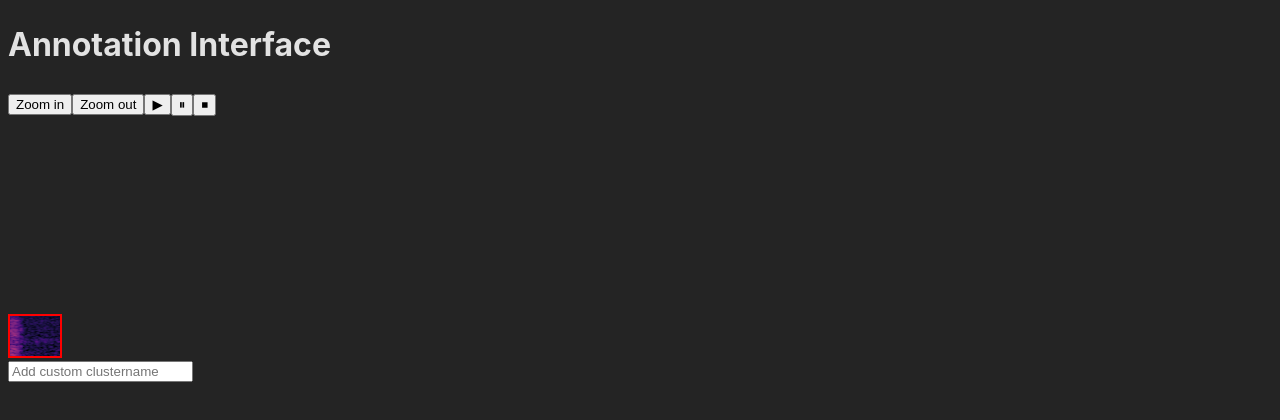
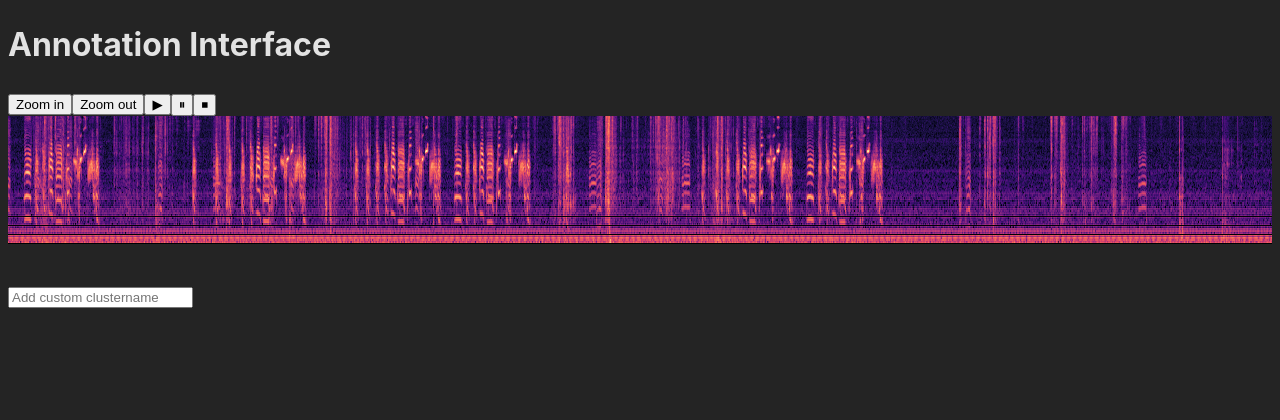
Before and after one commit to nccratliri-ml-wp/vocal-annotation-frontend, a React (Vite) app: page / in a window 1280 px wide. Shown: the top 420 px of the page. Built offline with nearby package versions, Linux system fonts and the light colour scheme.

Commit message:
Refactored zoom methods and draw Spectrogram methods. The spectrogram is no longer rendered in drawImage() but natively in CSS which allows to zoom in up to around 60k pixels without performance loss

```diff
--- a/src/Visuals.jsx
+++ b/src/Visuals.jsx
@@ -2,7 +2,7 @@ import {useEffect, useRef, useState} from "react";
 import Clusternames from "./assets/Clusternames.jsx"
 
 // TO DO
-// Labels without clusternames allowed?
+// Labels without clusternames allowed? numbers allowed, what's the max length?
 // Mockup Backend connection
 // Interpolation up to 200ms
 
@@ -22,8 +22,11 @@ class PlayHead{
 
 function drawSpectrogram(spectrogramImg, spectrogramCanvas, spectrogramContext, zoomLevel){
     spectrogramCanvas.width = zoomLevel
-    spectrogramCanvas.height = spectrogramImg.naturalHeight * 1.5
+    //spectrogramCanvas.height = spectrogramImg.naturalHeight * 1.5
     //spectrogramContext.drawImage(spectrogramImg, 0, 0, zoomLevel, spectrogramImg.naturalHeight * 1.5)
+
+    // background image rendered in CSS:
+    spectrogramCanvas.height = 128
 }
 
 function drawTimeline(spectrogramCanvas, timelineCanvas, timelineContext, audioLength, extraTimestamps){
@@ -102,8 +105,10 @@ function Visuals( {audioFile, audioLength, spectrogramImg} ){
     const timelineCanvasRef = useRef(null)
     const timelineContextRef = useRef(null)
 
+    const backgroundImageRef = useRef(null)
+
     const [zoomLevel, setZoomLevel] = useState(null)
-    const zoomLevelRef = useRef()
+    const zoomLevelRef = useRef(null)
 
     const [labels, setLabels] = useState([])
 
@@ -366,13 +371,22 @@ function Visuals( {audioFile, audioLength, spectrogramImg} ){
     }
 
     function handleClickZoomIn(){
-        setZoomLevel(spectrogramImg.naturalWidth)
-        zoomLevelRef.current = spectrogramImg.naturalWidth
+        //setZoomLevel(spectrogramImg.naturalWidth * 12)
+        //zoomLevelRef.current = spectrogramImg.naturalWidth * 12
+        setZoomLevel(currentState => currentState * 2)
+        zoomLevelRef.current = zoomLevelRef.current * 2
+        console.log(zoomLevelRef.current)
+        console.log(backgroundImageRef.current.style.background)
     }
 
     function handleClickZoomOut(){
-        setZoomLevel(canvasContainerRef.current.clientWidth)
-        zoomLevelRef.current = canvasContainerRef.current.clientWidth
+        //setZoomLevel(canvasContainerRef.current.clientWidth)
+        //zoomLevelRef.current = canvasContainerRef.current.clientWidth
+        if (zoomLevelRef.current <= canvasContainerRef.current.clientWidth){
+            return
+        }
+        setZoomLevel(currentState => currentState / 2)
+        zoomLevelRef.current = zoomLevelRef.current / 2
     }
 
     function playAudio(){
@@ -434,7 +448,7 @@ function Visuals( {audioFile, audioLength, spectrogramImg} ){
             canvasContainerRef.current.scrollTo({
                 top: 0,
                 left: x,
-                behavior: "smooth",
+                behavior: "instant",
             })
             scrollStepsXValues.shift()
         }
@@ -546,17 +560,16 @@ function Visuals( {audioFile, audioLength, spectrogramImg} ){
                 ⏹
             </button>
             <div id='canvas-container' ref={canvasContainerRef}>
+                <div id='background-img' ref={backgroundImageRef}></div>
                 <canvas id='spectrogram-canvas'
                         ref={spectrogramCanvasRef}
                         onMouseDown={handleLMBDown}
                         onMouseMove={handleMouseMove}
                         onMouseUp={handleMouseUp}
                         onContextMenu={handleRightClick}
-
                 />
                 <canvas id='timeline-canvas' ref={timelineCanvasRef} />
             </div>
-            <div id='background-img'></div>
             <Clusternames passActiveClusternameToVisuals={passActiveClusternameToVisuals}/>
         </div>
 
--- a/src/index.css
+++ b/src/index.css
@@ -15,7 +15,22 @@
 }
 
 #canvas-container{
+  display: grid;
+  grid-template-columns: 1fr;
   overflow-x: scroll;
+  z-index: 100;
+}
+
+#spectrogram-canvas{
+  grid-row-start: 1;
+  grid-column-start: 1;
+}
+
+#background-img{
+  grid-row-start: 1;
+  grid-column-start: 1;
+  background: url('/test-media/birdname_130519_113316.31.png') no-repeat;
+  background-size: 100% 100%;
 }
 
 #clustername-buttons-container{
@@ -34,10 +49,3 @@
 #clustername-buttons-container > div[isactive='true']{
   background-color: yellow;
 }
-
-#background-img{
-  background: url('/test-media/birdname_130519_113316.31.png');
-  height: 40px;
-  width: 50px;
-  border: 2px solid red;
-}
```
